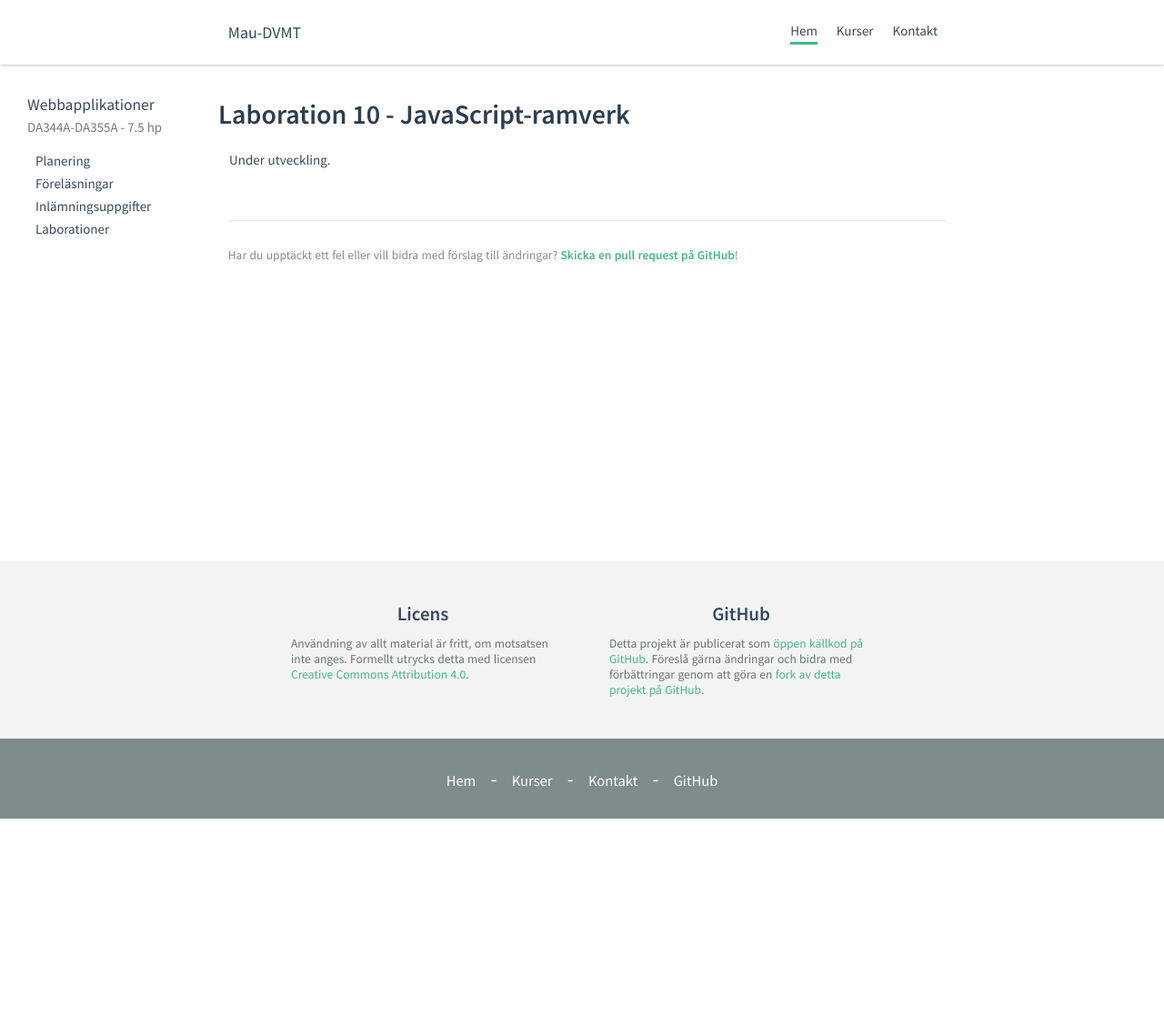
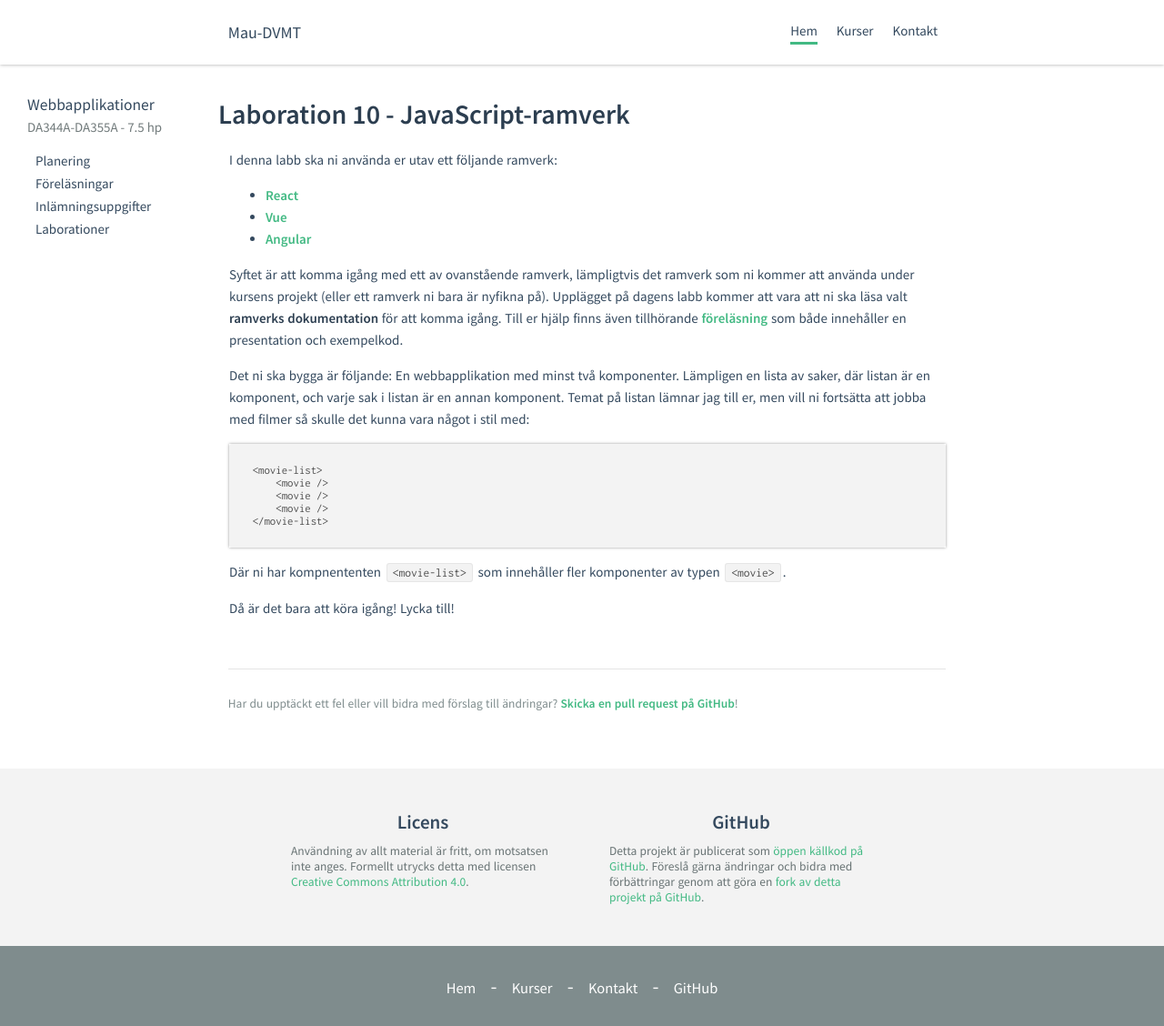
Before and after one commit to mau-dvmt/mah-dv.github.io, a Jekyll site: the page built from courses/da344a-da355a/exercises/ex12.md, in a window 1280 px wide. Shown: the whole page at 91% size. Built offline with Jekyll 4.4.1, drawn with Linux system fonts in a browser that asks for light colours; before the commit the page ends 900 px from its top, so only the background shows below that.

Commit message:
Updated lab

````diff
--- a/courses/da344a-da355a/exercises/ex12.md
+++ b/courses/da344a-da355a/exercises/ex12.md
@@ -5,4 +5,24 @@ code: "da344a-da355a"
 
 # Laboration 10 - JavaScript-ramverk
 
-Under utveckling.
+I denna labb ska ni använda er utav ett följande ramverk:
+
+- [React](https://reactjs.org/)
+- [Vue](https://vuejs.org)
+- [Angular](https://angular.io/)
+
+Syftet är att komma igång med ett av ovanstående ramverk, lämpligtvis det ramverk som ni kommer att använda under kursens projekt (eller ett ramverk ni bara är nyfikna på). Upplägget på dagens labb kommer att vara att ni ska läsa valt **ramverks dokumentation** för att komma igång. Till er hjälp finns även tillhörande [föreläsning](/courses/da344a-da355a/lectures/le10.html) som både innehåller en presentation och exempelkod.
+
+Det ni ska bygga är följande: En webbapplikation med minst två komponenter. Lämpligen en lista av saker, där listan är en komponent, och varje sak i listan är en annan komponent. Temat på listan lämnar jag till er, men vill ni fortsätta att jobba med filmer så skulle det kunna vara något i stil med:
+
+```
+<movie-list>
+    <movie />
+    <movie />
+    <movie />
+</movie-list>
+```
+
+Där ni har kompnententen `<movie-list>` som innehåller fler komponenter av typen `<movie>`.
+
+Då är det bara att köra igång! Lycka till!
````
